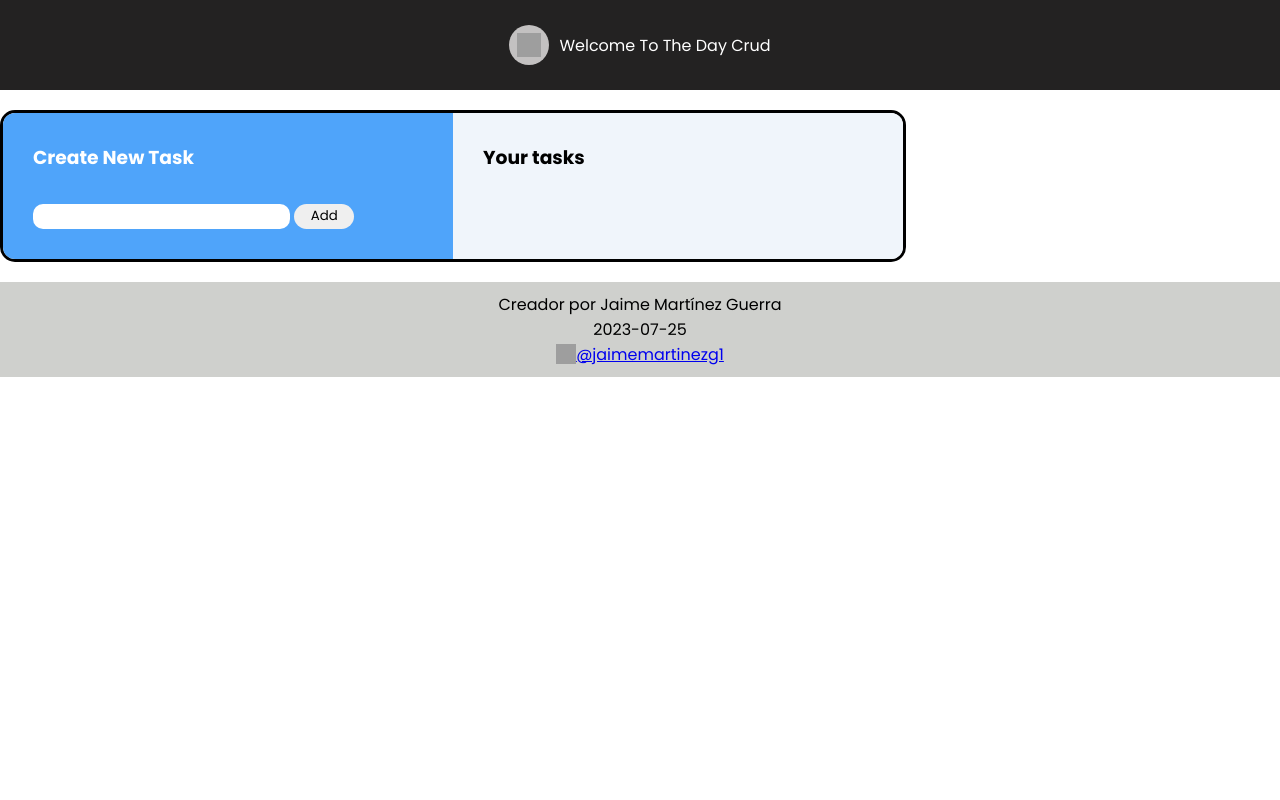
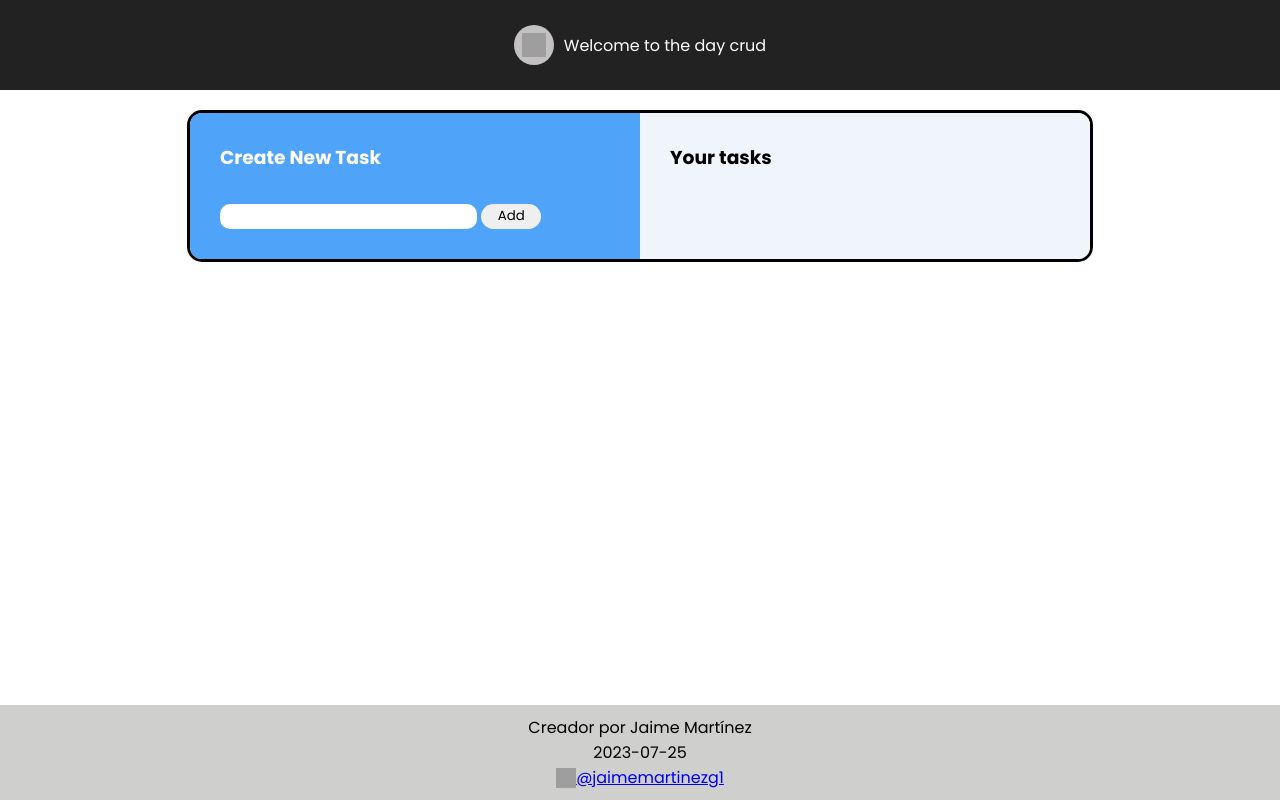
Before and after one commit to JaimeMG10/task_day_crudp2, a plain HTML site: page index.html in a window 1280 px wide. Drawn offline with Linux system fonts and the light colour scheme; grey boxes are pictures that could not be loaded.

Commit message:
Se ajustó la altura del main

```diff
--- a/index.html
+++ b/index.html
@@ -20,9 +20,10 @@
           src="https://cdn-icons-png.flaticon.com/512/4697/4697260.png"
         />
       </div>
-      <p>Welcome To The Day Crud</p>
+      <p>Welcome to the day crud</p>
     </header>
-    <main class="main-container">
+    <main>
+      <div class="main-container">
         <section class="section-container" id="create-form-section">
           <h3>Create New Task</h3>
           <form class="form-todos" id="taskForm">
@@ -34,9 +35,10 @@
           <h3>Your tasks</h3>
           <ul id="task-list"></ul>
         </section>
+      </div>
     </main>
     <footer>
-      <p>Creador por Jaime Martínez Guerra</p>
+      <p>Creador por Jaime Martínez</p>
       <p>2023-07-25</p>
       <a href="https://www.instagram.com/jaimemartinezg1/">
         <div class="social-net-container">
--- a/style.css
+++ b/style.css
@@ -29,12 +29,19 @@ header {
   width: 24px;
 }
 
+main {
+  height: calc(100vh - 234px);
+  overflow-y: scroll;
+}
+
 .main-container {
   border-radius: 15px;
   border-width: 1px;
   border: solid;
   overflow: hidden; /* Todo lo que se salga de main container lo oculta */
   max-width: 900px;
+  margin-left: auto;
+  margin-right: auto;
 }
 
 .section-container {
@@ -130,20 +137,23 @@ header {
   }
 }
 
-footer{
+footer {
   display: flex;
   justify-content: center;
   align-items: center;
   flex-direction: column;
   margin-top: 20px;
-  background-color:  #cfd0cd;
+  background-color: #cfd0cd;
   padding: 10px 0;
+  position: fixed;
+  width: 100%;
+  bottom: 0px;
 }
-.social-net-container{
+.social-net-container {
   display: flex;
   align-items: center;
 }
-.social-net-icon{
+.social-net-icon {
   width: 20px;
   height: 20px;
 }
```
Lines whose indentation alone changed are shown as unchanged.
